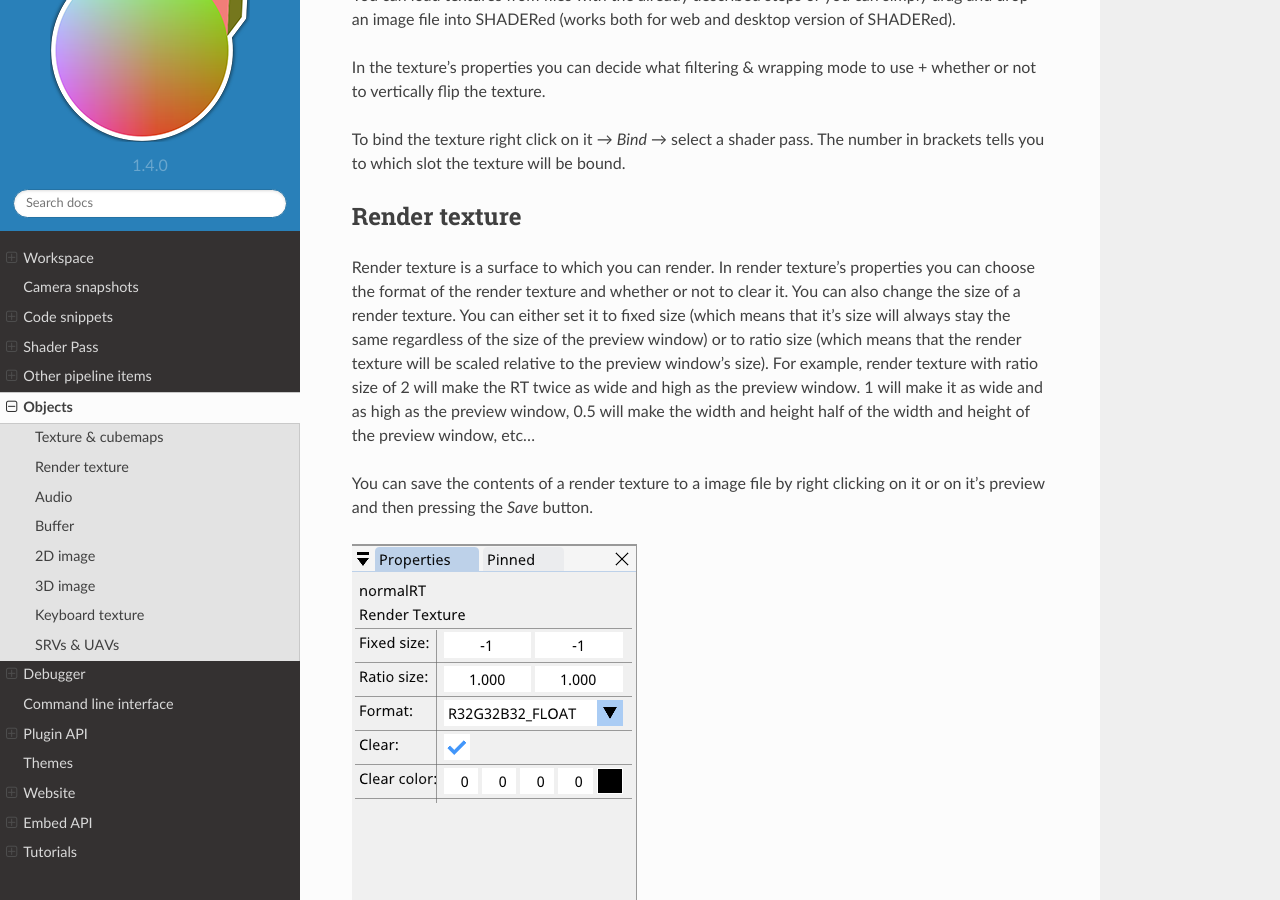
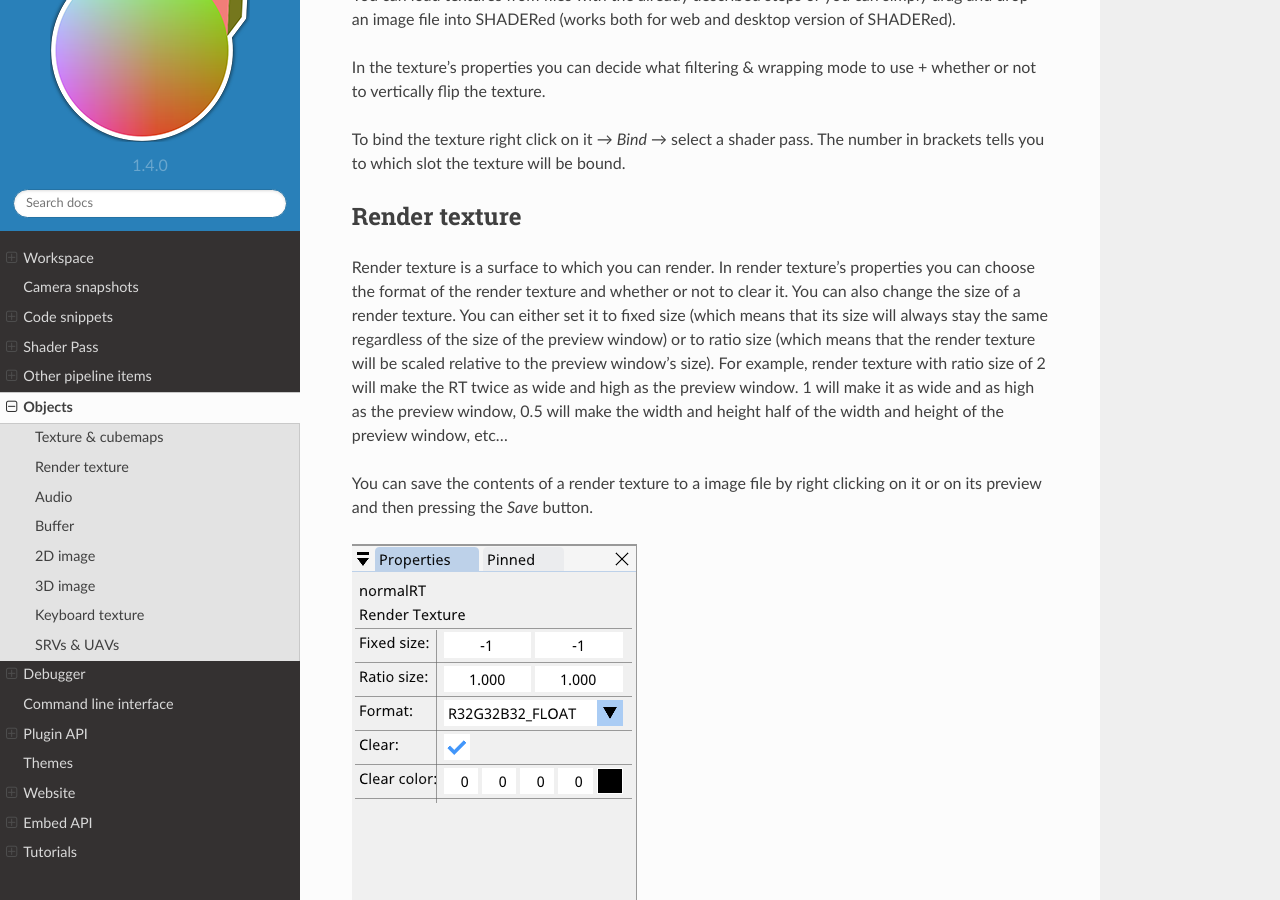
Before and after one commit to dfranx/shadered-docs, a Sphinx documentation site: the page built from source/objects.rst, in a window 1280 px wide and 900 px high, scrolled down 304 px. Built offline with Sphinx 7.4.7 and the Read the Docs theme 2.0.0, drawn with Linux system fonts in a browser that asks for light colours.

Commit message:
Grammar fix

```diff
--- a/source/objects.rst
+++ b/source/objects.rst
@@ -18,7 +18,7 @@ Render texture
 Render texture is a surface to which you can render. In render texture's properties
 you can choose the format of the render texture and whether or not to clear it.
 You can also change the size of a render texture. You can either set it to fixed size
-(which means that it's size will always stay the same regardless of the
+(which means that its size will always stay the same regardless of the
 size of the preview window) or to ratio size (which means that the render texture
 will be scaled relative to the preview window's size). For example, render texture
 with ratio size of 2 will make the RT twice as wide and high as the
@@ -27,7 +27,7 @@ preview window. 1 will make it as wide and as high as the preview window,
 of the preview window, etc...
 
 You can save the contents of a render texture to a image file by right clicking
-on it or on it's preview and then pressing the `Save` button.
+on it or on its preview and then pressing the `Save` button.
 
 .. image:: images/RenderTextureProperties.png
    :alt: Render texture properties
--- a/source/shaderpass.rst
+++ b/source/shaderpass.rst
@@ -23,7 +23,7 @@ Geometry item is just a basic built-in 3D geometry. Here's a list of geometry ty
  * Triangle
  * Sphere
  * Plane
- * ScreenQuadNDC |rarr| the difference between ScreenQuadNDC and ScreenQuad is that ScreenQuadNDC is using normalized device coordinates [-1, 1] which means that you don't have to process it's position in vertex shader, meanwhile you have to multiply ScreenQuad's vertex positions (usually with Orthographic matrix) in order to display something reasonable
+ * ScreenQuadNDC |rarr| the difference between ScreenQuadNDC and ScreenQuad is that ScreenQuadNDC is using normalized device coordinates [-1, 1] which means that you don't have to process its position in vertex shader, meanwhile you have to multiply ScreenQuad's vertex positions (usually with Orthographic matrix) in order to display something reasonable
 
 Each geometry item has these properties:
  * Position
@@ -76,7 +76,7 @@ Change variable value for pipeline items
 You can change variable value only for a specific pipeline item. For example, this is useful
 when you have two cubes rendered with the same shader pass but want them to have different colors or materials.
 Right click on a cube #2 |rarr| `Change variables` |rarr| pick the variable that you want to change
-and enter it's new value. The variable will now take that value only when rendering cube #2.
+and enter its new value. The variable will now take that value only when rendering cube #2.
 
 System variables
 ~~~~~~~~~~~~~~~~~~~~~~~~~~~~~~~~~~~~~~~~~~
--- a/source/tutorials.rst
+++ b/source/tutorials.rst
@@ -108,7 +108,7 @@ You can send custom variables to the shader, edit them and see the results in re
 without needing to recompile your shaders or restart the program.
 
 Right click on your shader pass |rarr| `Variables`. A window for creating variables will open - the so called "Variable Manager".
-Choose the type of your variable and enter it's name. Variable names are important - variable names in the Variable Manager and shader code must match.
+Choose the type of your variable and enter its name. Variable names are important - variable names in the Variable Manager and shader code must match.
 The system column allows you to choose some type of the value that SHADERed will
 automatically assign and update (time elapsed, cursor position, view matrix, etc...). If it is
 set to `--NONE--` you can enter your own value.
```
Also changed, not shown: source/pluginapi.rst (+7 -7 lines), 14 other files.
